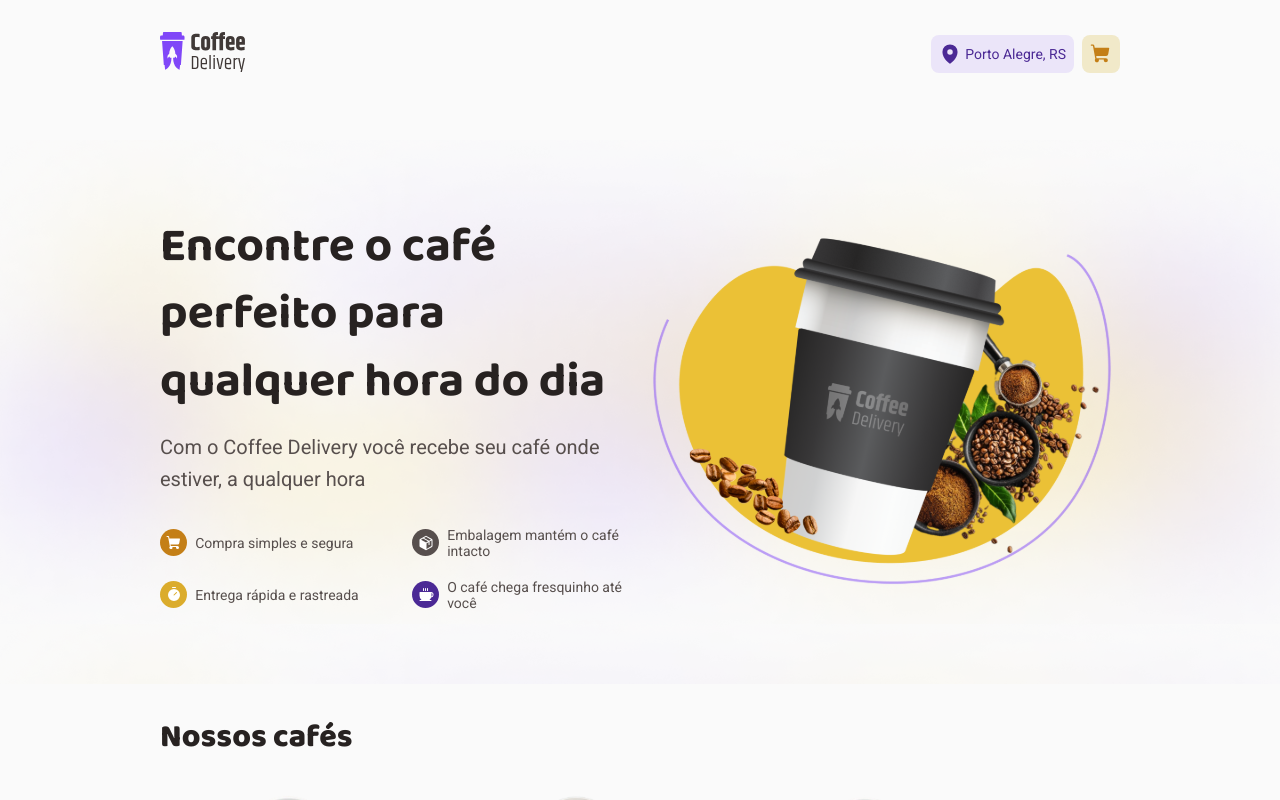
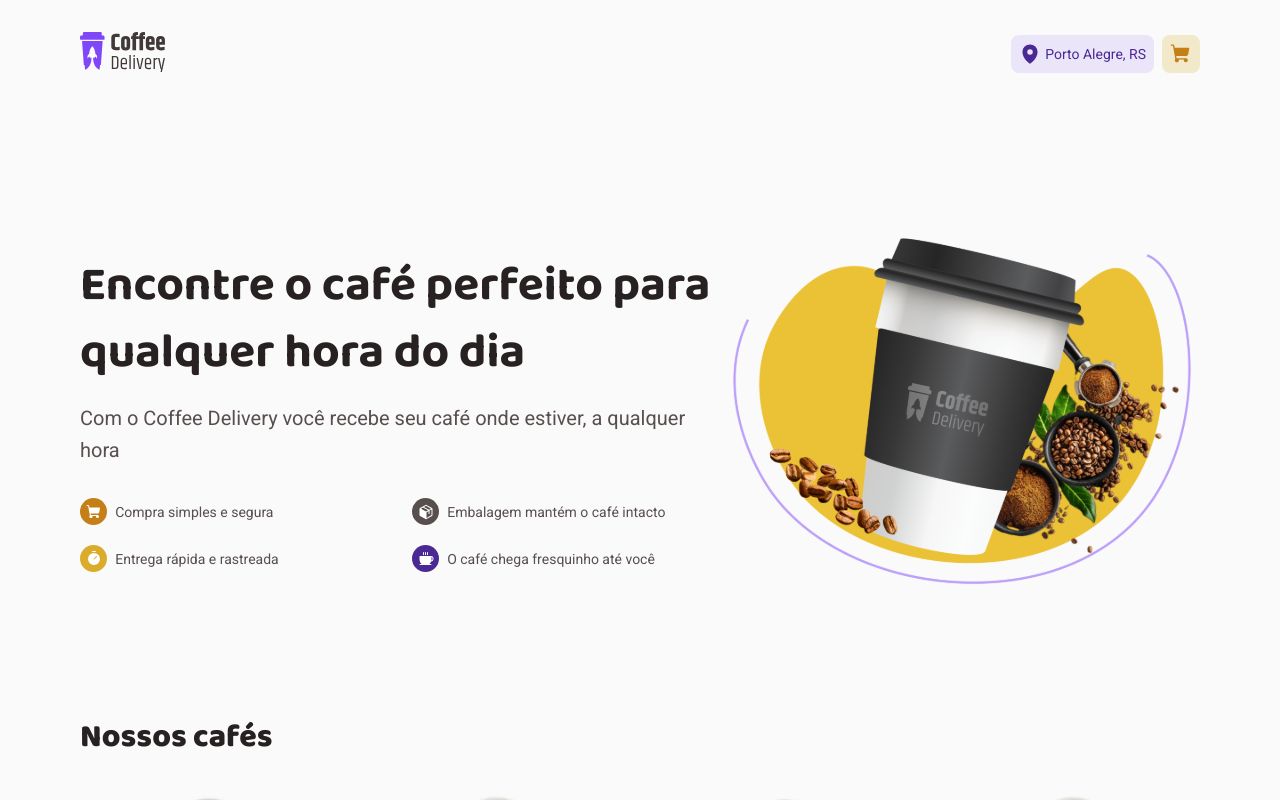
Before and after one commit to SidneyRoberto9/coffee-delivery, a React (Vite) app: page / in a window 1280 px wide. Shown: the top 800 px of the page. Built offline with nearby package versions, Linux system fonts and the light colour scheme.

Commit message:
🐛 fix: reponsive styles

```diff
--- a/src/Components/Header/styles.ts
+++ b/src/Components/Header/styles.ts
@@ -3,7 +3,7 @@ import styled from "styled-components";
 export const HeaderContainer = styled.header`
   width: 100%;
   margin: 2rem auto;
-  max-width: calc(100% - 20rem);
+  max-width: 1120px;
 
   display: flex;
   align-items: center;
--- a/src/layouts/DefaultLayout/styles.ts
+++ b/src/layouts/DefaultLayout/styles.ts
@@ -3,5 +3,7 @@ import styled from "styled-components";
 export const DefaultLayoutContainer = styled.div`
   display: flex;
   flex-direction: column;
+  width: 100%;
+  max-width: 1120px;
   margin: 0 auto;
 `
--- a/src/pages/Checkout/styles.ts
+++ b/src/pages/Checkout/styles.ts
@@ -4,7 +4,7 @@ export const CheckoutContainer = styled.div`
   form {
     width: 100%;
     margin: 0 auto;
-    max-width: calc(100% - 20rem);
+    max-width: 1120px;
 
     display: flex;
     align-items: flex-start;
@@ -32,6 +32,8 @@ export const CheckoutContainer = styled.div`
   @media (max-width: 1260px) {
     form {
       flex-direction: column;
+      align-items: center;
+      justify-content: center;
       margin: 2rem auto;
       height: auto;
     }
--- a/src/pages/Home/components/ListMenu/styles.ts
+++ b/src/pages/Home/components/ListMenu/styles.ts
@@ -3,7 +3,7 @@ import styled from "styled-components";
 export const ListMenuContainer = styled.div`
   width: 100%;
   margin: 0 auto;
-  max-width: calc(100% - 20rem);
+  max-width: 1120px;
 
   display: flex;
   flex-direction: column;
--- a/src/pages/Home/components/Main/styles.ts
+++ b/src/pages/Home/components/Main/styles.ts
@@ -1,21 +1,15 @@
 import styled from "styled-components";
-
-import background from "../../../../assets/intro-background.png";
 
 export const MainContainer = styled.main`
   width: 100%;
   margin: 2rem auto;
   height: 34rem;
-  padding: 0 10rem;
 
   display: flex;
   align-items: center;
   justify-content: space-between;
-  background-image: url(${background});
-  background-size: contain;
 
   div {
-    width: 36.75rem;
     display: flex;
     flex-direction: column;
     gap: 2rem;
--- a/src/pages/Home/styles.ts
+++ b/src/pages/Home/styles.ts
@@ -1,3 +1,7 @@
 import styled from "styled-components";
 
-export const HomeContainer = styled.div``
+export const HomeContainer = styled.div`
+  width: 100%;
+  max-width: 1120px;
+  margin: 0 auto;
+`
--- a/src/pages/Order/styles.ts
+++ b/src/pages/Order/styles.ts
@@ -3,7 +3,7 @@ import styled from "styled-components";
 export const OrderContainer = styled.div`
   width: 100%;
   margin: 0 auto;
-  max-width: calc(100% - 20rem);
+  max-width: 1120px;
 
   display: flex;
   flex-direction: column;
```
